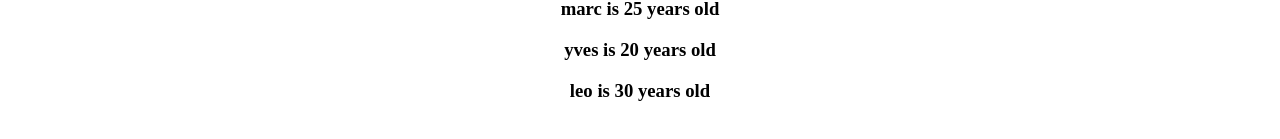
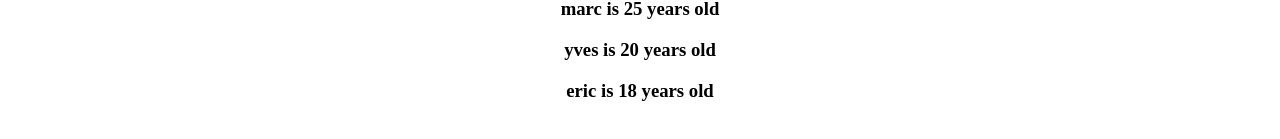
Before and after one commit to franckalainai/angular-intro, an Angular app: page / in a window 1280 px wide. Shown: the part 173-312 px from the top of the page. Built offline with nearby package versions, Linux system fonts and the light colour scheme.

Commit message:
services

```diff
--- a/src/app/app.component.ts
+++ b/src/app/app.component.ts
@@ -1,4 +1,5 @@
 import { Component, OnInit } from '@angular/core';
+import { PeopleService } from './people.service';
 
 @Component({
   selector: 'app-root',
@@ -8,20 +9,15 @@ import { Component, OnInit } from '@angular/core';
 export class AppComponent implements OnInit{
   name = 'Franck';
   counter = null;
+  myColor = 'gray';
+  people = [];
 
-  myColor = 'gray';
-
-  people = [
-    {name: 'franck', age: 37},
-    {name: 'martial', age: 40},
-    {name: 'marc', age: 25},
-    {name: 'yves', age: 20},
-    {name: 'leo', age: 30}
-  ];
+  constructor(private peopleService: PeopleService){}
 
   ngOnInit(){
     this.counter = 0;
     this.myColor = 'red'
+    this.people = this.peopleService.allPeople();
   }
 
   btnClicked = () => {
--- a/src/app/app.module.ts
+++ b/src/app/app.module.ts
@@ -3,6 +3,7 @@ import { BrowserModule } from '@angular/platform-browser';
 import { FormsModule } from '@angular/forms';
 
 import { AppComponent } from './app.component';
+import { PeopleService } from './people.service';
 
 @NgModule({
   declarations: [
@@ -12,7 +13,7 @@ import { AppComponent } from './app.component';
     BrowserModule,
     FormsModule
   ],
-  providers: [],
+  providers: [PeopleService],
   bootstrap: [AppComponent]
 })
 export class AppModule { }
--- /dev/null
+++ b/src/app/people.service.ts
@@ -0,0 +1,21 @@
+import { Injectable } from '@angular/core';
+
+@Injectable({
+  providedIn: 'root'
+})
+export class PeopleService {
+  people = [
+    {name: 'franck', age: 37},
+    {name: 'martial', age: 40},
+    {name: 'marc', age: 25},
+    {name: 'yves', age: 20},
+    {name: 'eric', age: 18}
+  ];
+
+  constructor() { }
+
+  allPeople(){
+    // we can call external API
+    return this.people;
+  }
+}
```
